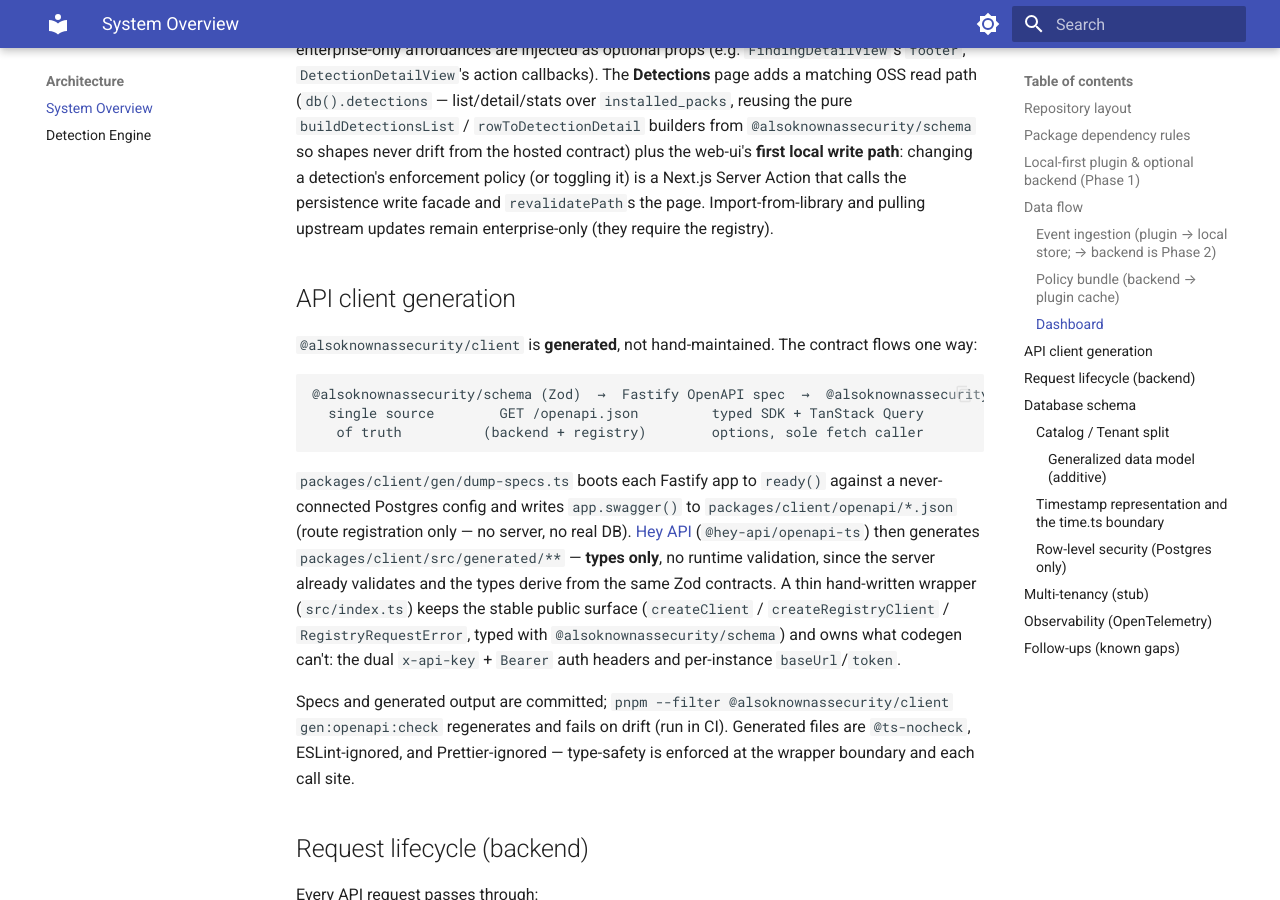
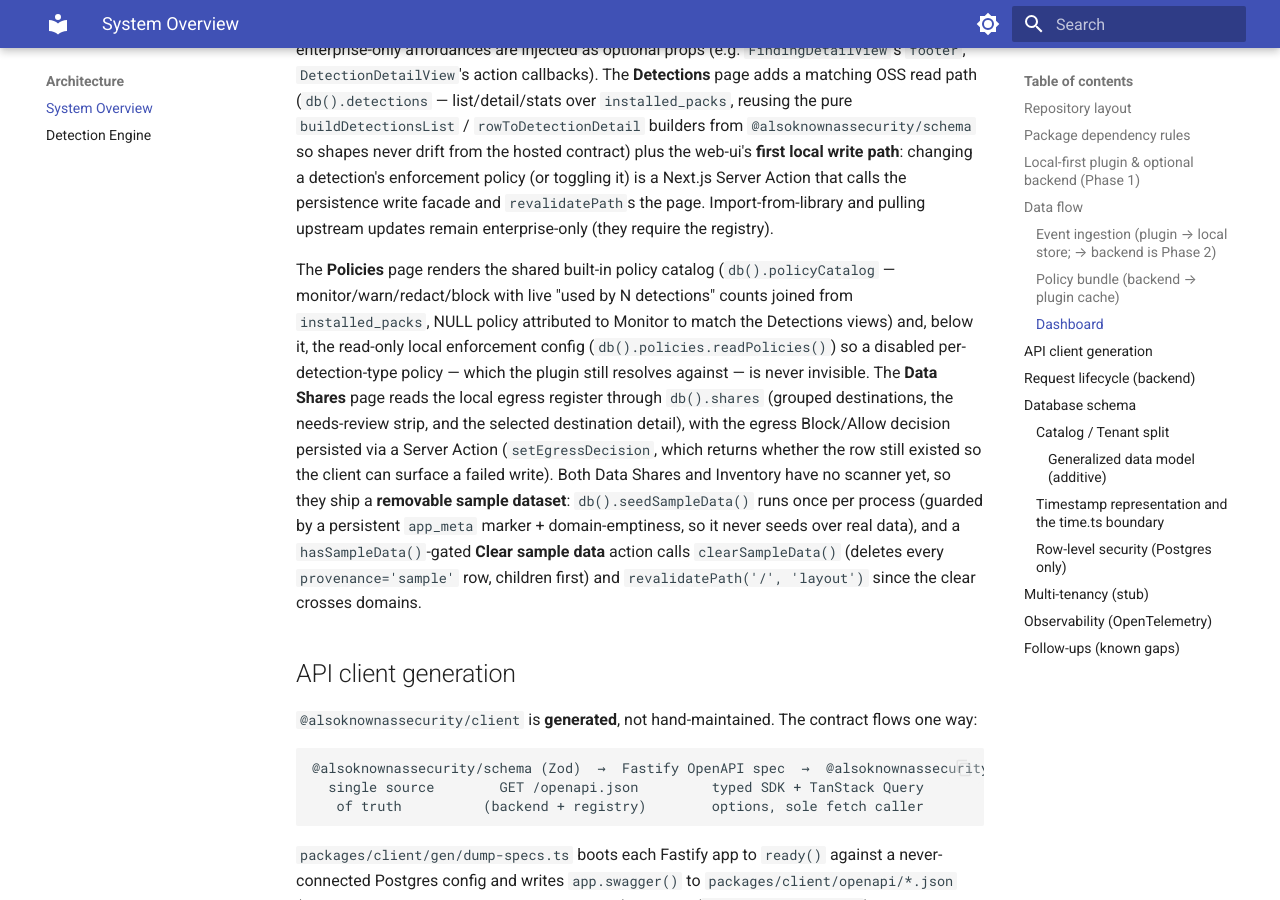
Before and after one commit to akasecurity/ai-tc-docs, an MkDocs documentation site: the page built from docs/architecture/overview.md, in a window 1280 px wide and 900 px high, scrolled down 3310 px. Built offline with MkDocs 1.6.1 and Material for MkDocs 9.7.7, drawn with Linux system fonts in a browser that asks for light colours.

Commit message:
fix(web-ui): harden Data Shares egress write, seed + sample gating, extract debounce hook
Address review on #269:
- Await the egress-decision Server Action inside the transition and surface a
  failed write (banner) instead of voiding the promise; the action now returns
  the repo's boolean so a missing-row write is reported, not silently dropped.
- Add a persistence hasSampleData() read and gate 'Clear sample data' on it
  (was gated on any destination existing, so it showed — and no-op'd — for a
  store of purely real egress); clearSampleData now revalidates the layout since
  the clear crosses domains.
- Seed the sample dataset once per process in db() rather than on every
  force-dynamic render (each keystroke was paying a write txn that can contend
  with the plugin's WAL writes).
- Gate needsReview() on an empty query server-side, mirroring the client (the
  strip only renders when the search box is empty).
- Extract the duplicated search debounce/resync/cancel machinery into a shared
  useDebouncedUrlQuery hook, and migrate all existing clients to it: Data Shares,
  Detections and Findings here, Inventory in the next PR — no more hand-copied
  debounce machinery.
- Document the Policies + Data Shares pages and the sample-data lifecycle in the
  architecture overview.

```diff
--- a/docs/architecture/overview.md
+++ b/docs/architecture/overview.md
@@ -139,6 +139,8 @@ The plugin stores this in memory and uses it to resolve actions without a round-
 The dashboard is a React SPA that calls the backend's REST API via TanStack Query. It builds to `apps/backend/public/` so the production container serves both the API and the UI from a single port.
 
 The OSS **web-ui** (`apps/web-ui`, Next.js) mirrors the enterprise dashboard's look and feel but reads the local SQLite store directly through `@alsoknownassecurity/persistence` in Server Components — no `@alsoknownassecurity/client`, no HTTP, no rule registry. Both apps render the same presentational `*View` components from `@alsoknownassecurity/dashboard-ui`; enterprise-only affordances are injected as optional props (e.g. `FindingDetailView`'s `footer`, `DetectionDetailView`'s action callbacks). The **Detections** page adds a matching OSS read path (`db().detections` — list/detail/stats over `installed_packs`, reusing the pure `buildDetectionsList` / `rowToDetectionDetail` builders from `@alsoknownassecurity/schema` so shapes never drift from the hosted contract) plus the web-ui's **first local write path**: changing a detection's enforcement policy (or toggling it) is a Next.js Server Action that calls the persistence write facade and `revalidatePath`s the page. Import-from-library and pulling upstream updates remain enterprise-only (they require the registry).
+
+The **Policies** page renders the shared built-in policy catalog (`db().policyCatalog` — monitor/warn/redact/block with live "used by N detections" counts joined from `installed_packs`, NULL policy attributed to Monitor to match the Detections views) and, below it, the read-only local enforcement config (`db().policies.readPolicies()`) so a disabled per-detection-type policy — which the plugin still resolves against — is never invisible. The **Data Shares** page reads the local egress register through `db().shares` (grouped destinations, the needs-review strip, and the selected destination detail), with the egress Block/Allow decision persisted via a Server Action (`setEgressDecision`, which returns whether the row still existed so the client can surface a failed write). Both Data Shares and Inventory have no scanner yet, so they ship a **removable sample dataset**: `db().seedSampleData()` runs once per process (guarded by a persistent `app_meta` marker + domain-emptiness, so it never seeds over real data), and a `hasSampleData()`-gated **Clear sample data** action calls `clearSampleData()` (deletes every `provenance='sample'` row, children first) and `revalidatePath('/', 'layout')` since the clear crosses domains.
 
 ## API client generation
 
```
